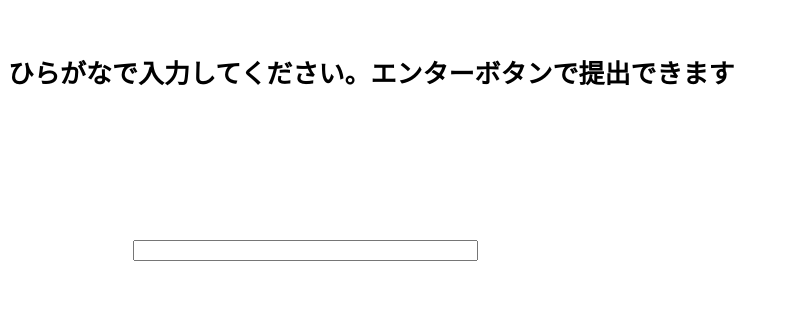
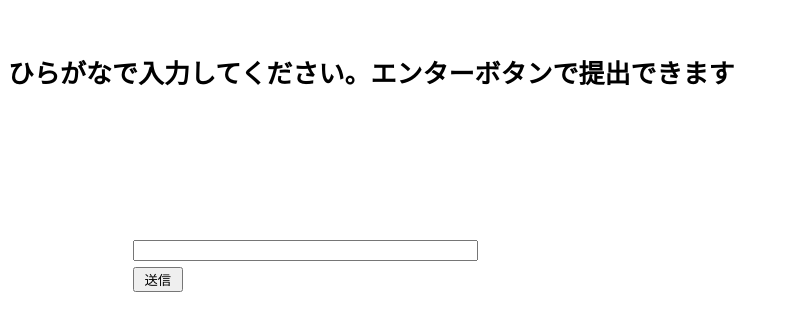
Before and after one commit to tapiokaANAX/usefultools, a plain HTML site: page typing.html in a window 1280 px wide. Shown: the part 163-494 px from the top of the page, without its empty margins (0-787 px from the left). Drawn offline with Linux system fonts and the light colour scheme.

Commit message:
Add files via upload

```diff
--- a/typing.html
+++ b/typing.html
@@ -9,6 +9,7 @@
             <p>ひらがなで入力してください。エンターボタンで提出できます</p>
             <p id="subject"></p>
         <input type="text" onsubmit="return false" size="40">
+        <button type="button"> 送信 </button>
         <p id="timer"></p>
 
         <script src="typing.js"></script>
```
